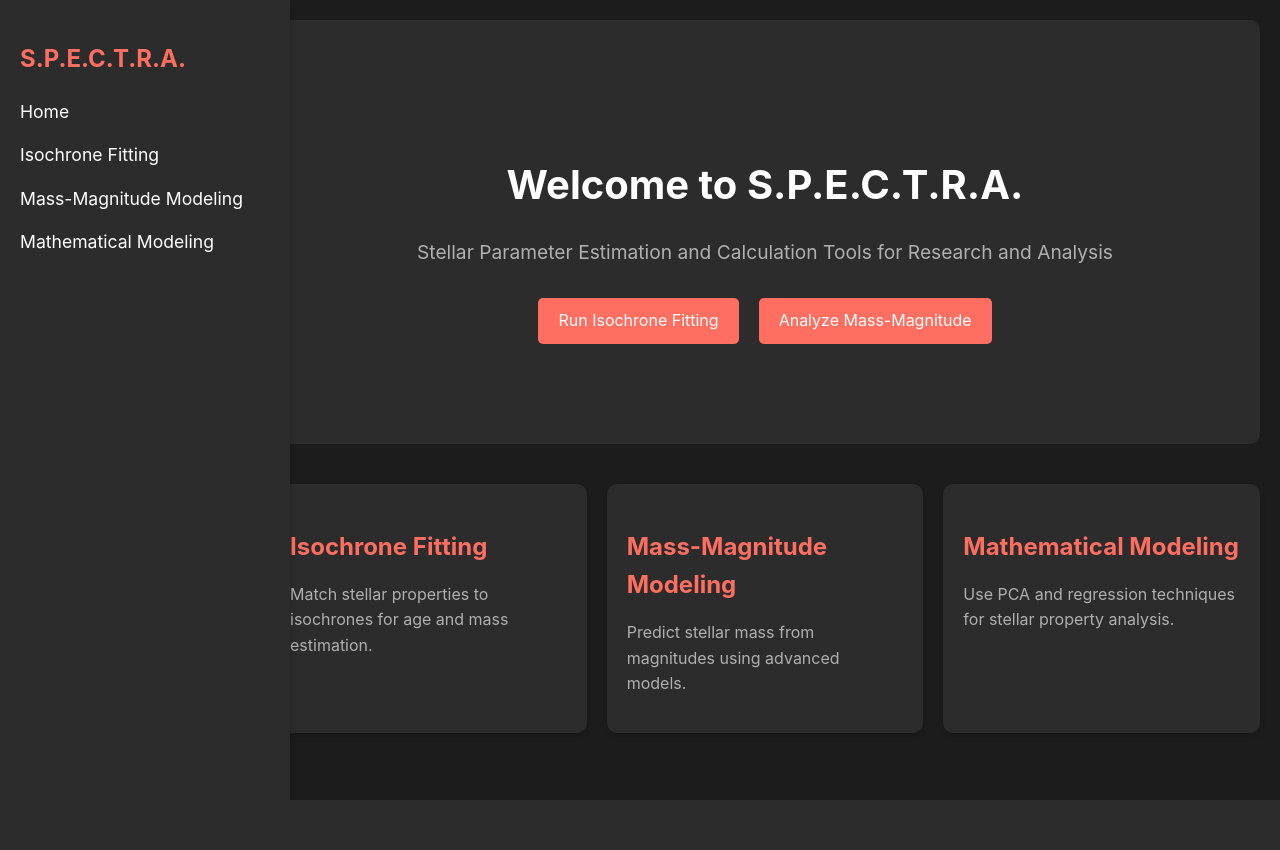
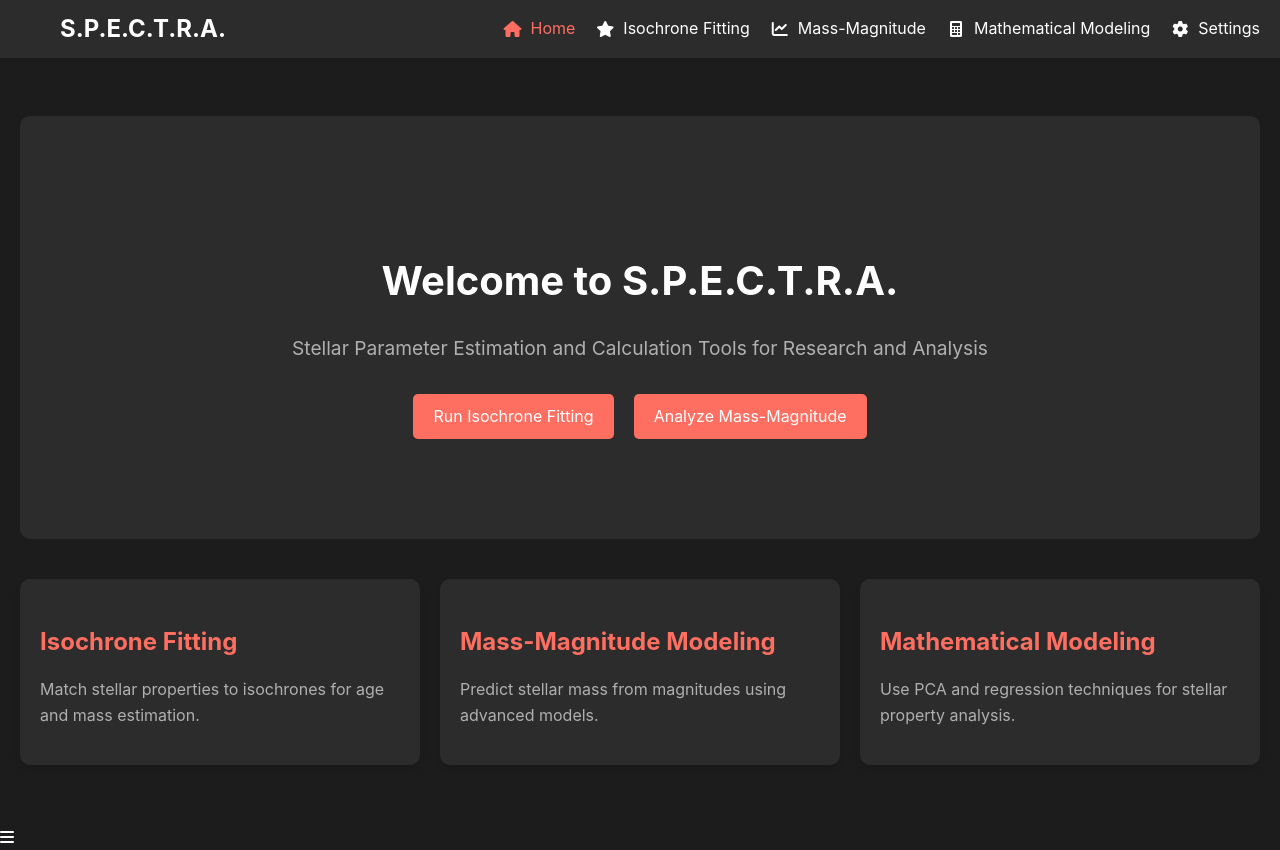
Before and after one commit to Gomes-JP/spectra_web, a Flask app: page / in a window 1280 px wide. Before the commit the page ends 800 px from the top, so only its background shows below. Run offline with Flask 3, Linux system fonts and the light colour scheme.

Commit message:
New commit

```diff
--- a/static/css/styles.css
+++ b/static/css/styles.css
@@ -29,50 +29,87 @@ a:hover {
     text-decoration: underline;
 }
 
-/* Sidebar */
-.sidebar {
-    width: 250px;
-    height: 100vh;
+/* Suspended Bar */
+.navbar {
     background-color: var(--secondary-color);
+    padding: 10px 20px;
     position: fixed;
     top: 0;
     left: 0;
-    padding: 20px;
-    box-shadow: 2px 0 5px rgba(0, 0, 0, 0.1);
-    transition: width var(--transition-speed);
+    width: 100%;
+    z-index: 1000;
+    box-shadow: 0 2px 5px rgba(0, 0, 0, 0.1);
 }
 
-.sidebar h2 {
+.navbar-container {
+    display: flex;
+    justify-content: space-between;
+    align-items: center;
+    max-width: 1200px;
+    margin: 0 auto;
+}
+
+.navbar-logo {
+    color: var(--text-color);
     font-size: 1.5rem;
-    margin-bottom: 20px;
+    font-weight: bold;
+    text-decoration: none;
+}
+
+.navbar-menu {
+    list-style: none;
+    margin: 0;
+    padding: 0;
+    display: flex;
+    gap: 20px;
+}
+
+.navbar-menu li {
+    margin: 0;
+}
+
+.navbar-menu li a {
+    display: flex;
+    align-items: center;
+    color: var(--text-color);
+    text-decoration: none;
+    font-size: 1rem;
+    transition: color var(--transition-speed);
+}
+
+.navbar-menu li a:hover {
     color: var(--accent-color);
 }
 
-.sidebar ul {
-    list-style: none;
-    padding: 0;
+.navbar-menu li a .icon {
+    width: 20px;
+    height: 20px;
+    display: flex;
+    align-items: center;
+    justify-content: center;
+    margin-right: 8px;
 }
 
-.sidebar ul li {
-    margin: 15px 0;
+/* Active Link */
+.navbar-menu li.active a {
+    color: var(--accent-color);
 }
 
-.sidebar ul li a {
-    color: var(--text-color);
-    font-size: 1.1rem;
-    transition: color var(--transition-speed);
-}
-
-.sidebar ul li a:hover {
+/* Active Link */
+.sidebar ul li.active a {
     color: var(--accent-color);
 }
 
 /* Main Content */
 .main-content {
-    margin-left: 250px;
+    margin-top: 70px;
     padding: 20px;
 }
 
+/* Collapsed Sidebar */
+.sidebar.collapsed + .main-content {
+    margin-left: 80px;
+}
 /* Hero Section */
 .hero {
     text-align: center;
@@ -226,3 +263,38 @@ form button:hover {
         grid-template-columns: 1fr;
     }
 }
+
+@media (max-width: 480px) {
+    .sidebar {
+        width: 60px;
+    }
+
+    .sidebar h2 {
+        display: none;
+    }
+
+    .sidebar ul li a {
+        font-size: 0.9rem;
+    }
+
+    .main-content {
+        margin-left: 60px;
+    }
+
+    .hero h1 {
+        font-size: 1.5rem;
+    }
+
+    .hero p {
+        font-size: 0.9rem;
+    }
+
+    .cta-buttons {
+        flex-direction: column;
+    }
+
+    .btn {
+        width: 100%;
+        margin-bottom: 10px;
+    }
+}
--- a/static/js/script.js
+++ b/static/js/script.js
@@ -1,9 +1,20 @@
-// Example: Add smooth scrolling for navigation links
-document.querySelectorAll('nav ul li a').forEach(anchor => {
-    anchor.addEventListener('click', function(e) {
-        e.preventDefault();
-        document.querySelector(this.getAttribute('href')).scrollIntoView({
-            behavior: 'smooth'
-        });
-    });
+// Toggle Sidebar Collapse
+const sidebar = document.querySelector('.sidebar');
+const toggleButton = document.createElement('div');
+toggleButton.classList.add('toggle-button');
+toggleButton.innerHTML = '<i class="fa-solid fa-bars"></i>';
+document.body.appendChild(toggleButton);
+
+toggleButton.addEventListener('click', () => {
+    sidebar.classList.toggle('collapsed');
 });
+
+// Highlight Active Page
+const currentPage = window.location.pathname;
+const links = document.querySelectorAll('.navbar-menu li a');
+
+links.forEach(link => {
+    if (link.getAttribute('href') === currentPage) {
+        link.parentElement.classList.add('active');
+    }
+});
--- a/templates/index.html
+++ b/templates/index.html
@@ -4,19 +4,66 @@
     <meta charset="UTF-8">
     <meta name="viewport" content="width=device-width, initial-scale=1.0">
     <title>S.P.E.C.T.R.A. - Home</title>
-    <link rel="stylesheet" href="{{ url_for('static', filename='css/styles.css') }}">
+    <link rel="stylesheet" href="/static/css/styles.css">
+    <link rel="stylesheet" href="https://cdnjs.cloudflare.com/ajax/libs/font-awesome/6.0.0/css/all.min.css">
 </head>
 <body>
-<div class="sidebar">
-    <h2>S.P.E.C.T.R.A.</h2>
-    <ul>
-        <li><a href="/">Home</a></li>
-        <li><a href="/isochrone-fitting">Isochrone Fitting</a></li>
-        <li><a href="/mass-magnitude-modeling">Mass-Magnitude Modeling</a></li>
-        <li><a href="/mathematical-modeling">Mathematical Modeling</a></li>
-    </ul>
+
+<!-- Suspended Bar -->
+<nav class="navbar">
+    <div class="navbar-container">
+        <a href="/" class="navbar-logo">S.P.E.C.T.R.A.</a>
+        <ul class="navbar-menu">
+            <li>
+                <a href="/">
+                    <span class="icon">
+                        <i class="fa-solid fa-house"></i>
+                    </span>
+                    <span class="text">Home</span>
+                </a>
+            </li>
+            <li>
+                <a href="/isochrone-fitting">
+                    <span class="icon">
+                        <i class="fa-solid fa-star"></i>
+                    </span>
+                    <span class="text">Isochrone Fitting</span>
+                </a>
+            </li>
+            <li>
+                <a href="/mass-magnitude-modeling">
+                    <span class="icon">
+                        <i class="fa-solid fa-chart-line"></i>
+                    </span>
+                    <span class="text">Mass-Magnitude</span>
+                </a>
+            </li>
+            <li>
+                <a href="/mathematical-modeling">
+                    <span class="icon">
+                        <i class="fa-solid fa-calculator"></i>
+                    </span>
+                    <span class="text">Mathematical Modeling</span>
+                </a>
+            </li>
+            <li>
+                <a href="#">
+                    <span class="icon">
+                        <i class="fa-solid fa-gear"></i>
+                    </span>
+                    <span class="text">Settings</span>
+                </a>
+            </li>
+        </ul>
+    </div>
+</nav>
+
+<!-- Toggle Button -->
+<div class="toggle-button">
+    <i class="fa-solid fa-bars"></i>
 </div>
 
+<!-- Main Content -->
 <div class="main-content">
     <section class="hero">
         <h1>Welcome to S.P.E.C.T.R.A.</h1>
@@ -42,5 +89,8 @@
         </div>
     </section>
 </div>
+
+<!-- JavaScript -->
+<script src="/static/js/script.js"></script>
 </body>
 </html>
```
Also changed, not shown: templates/isochrone_fitting.html (+11 -7 lines), templates/mass_magnitude_modeling.html (+34 -10 lines), templates/mathematical_modeling.html (+34 -10 lines).
